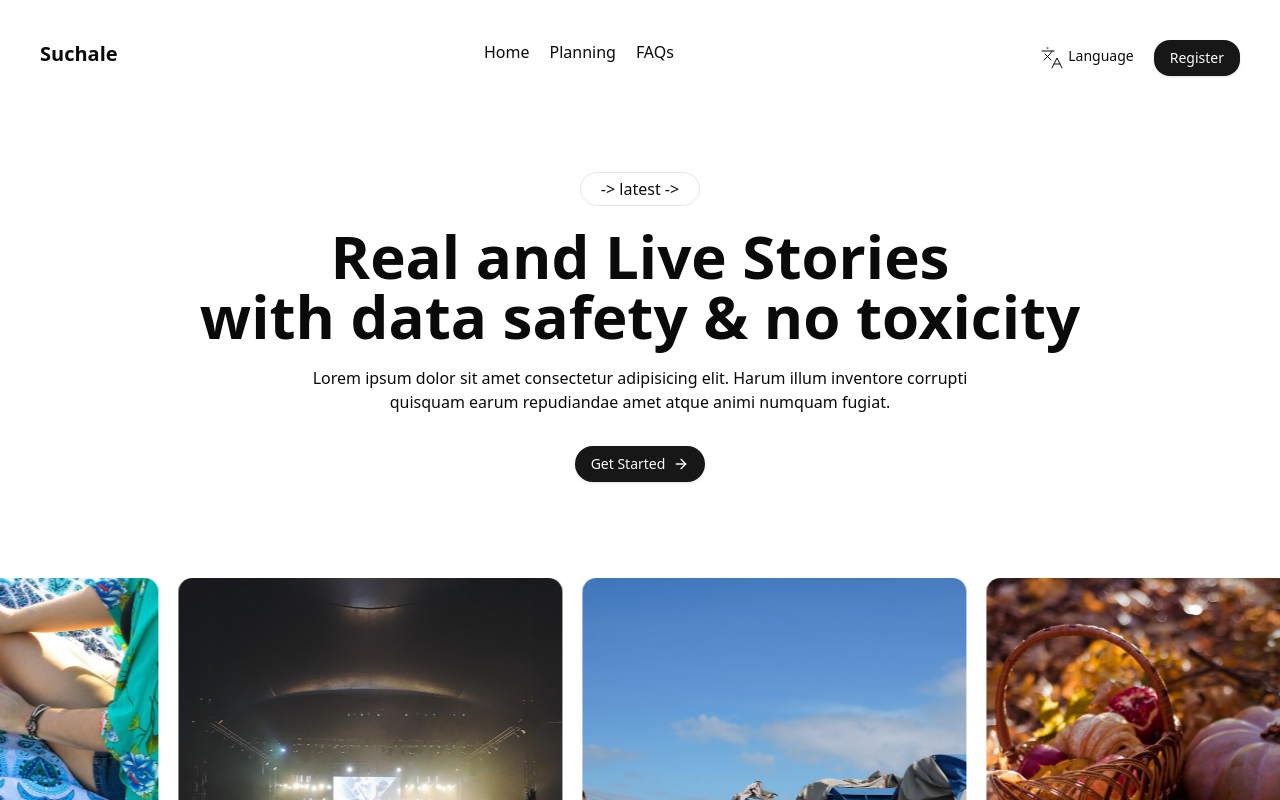
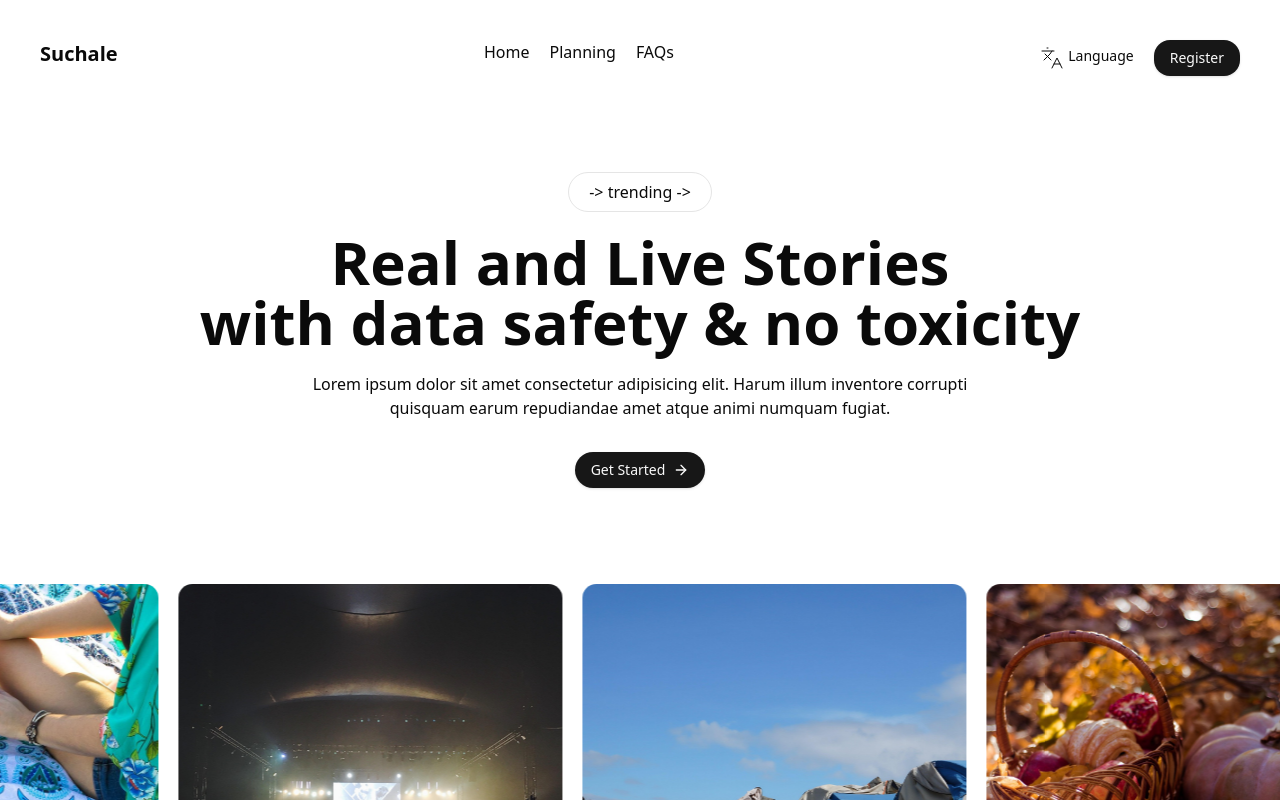
Before and after one commit to kush34/Suchale, a React (Vite) app in the folder frontend/: page / in a window 1280 px wide. Shown: the top 800 px of the page. Built offline with nearby package versions, Linux system fonts and the light colour scheme; no server answers.

Commit message:
implemented the badge in landing page

```diff
--- a/frontend/src/App.tsx
+++ b/frontend/src/App.tsx
@@ -8,11 +8,11 @@ import FAQs from './Components/landing/FAQs';
 const App = () => {
   const navigate = useNavigate();
   return (
-    <div>
+    <div className='max-w-8xl min-h-screen mx-auto'>
       <Navbar />
       <Hero />
       <PhotoMasonary />
-      <FAQs/>
+      <FAQs />
     </div>
 
   )
--- a/frontend/src/Components/landing/Hero.tsx
+++ b/frontend/src/Components/landing/Hero.tsx
@@ -1,25 +1,42 @@
-import React from 'react'
+import React, { useEffect, useState } from 'react'
 import { Button } from '../ui/button'
 import { ArrowRight } from 'lucide-react'
+import { motion, AnimatePresence } from 'framer-motion'
+import { useNavigate } from 'react-router-dom'
 
 const Hero = () => {
+    const badge = ["->  latest  ->", "-> positive ->", "-> trending ->"]
+    const [index, setIndex] = useState(0);
+    const navigate = useNavigate();
+    useEffect(() => {
+        const updateTime = setInterval(() => setIndex(prev => (prev + 1) % badge.length), 2000)
+        return () => clearInterval(updateTime)
+    }, [badge.length])
     return (
         <div className='flex flex-col items-center justify-center mt-24'>
             <section>
                 <span className="badge">
-                    <ul className='flex gap-2 border px-5 py-1 rounded-4xl font-light'>
-                        <li>{"->  latest  ->"}</li>
-                        {/* <li>positive</li>
-                        <li>trending</li> */}
+                    <ul className='flex gap-2 border px-5 py-1 rounded-4xl font-light h-10 items-center'>
+                        <AnimatePresence mode="wait">
+                            <motion.span
+                                key={index}
+                                initial={{ opacity: 0, y: 10 }}
+                                animate={{ opacity: 1, y: 0 }}
+                                exit={{ opacity: 0, y: -10 }}
+                                transition={{ duration: 0.5 }}
+                            >
+                                {badge[index]}
+                            </motion.span>
+                        </AnimatePresence>
                     </ul>
                 </span>
             </section>
             <section className='flex flex-col items-center justify-center'>
-                <h1 className='font-semibold text-6xl my-5 text-center'>Real and Live Stories <br />with data safety & no toxicity</h1>
-                <p className='max-w-2xl text-center font-light'>Lorem ipsum dolor sit amet consectetur adipisicing elit. Harum illum inventore corrupti quisquam earum repudiandae amet atque   animi numquam fugiat.</p>
+                <h1 className='font-semibold text-xl md:text-6xl my-5 text-center'>Real and Live Stories <br />with data safety & no toxicity</h1>
+                <p className='hidden md:inline max-w-2xl text-center font-light'>Lorem ipsum dolor sit amet consectetur adipisicing elit. Harum illum inventore corrupti quisquam earum repudiandae amet atque   animi numquam fugiat.</p>
                 <span className='mt-8'>
-                    <Button className='rounded-4xl'>
-                        Get Started <ArrowRight/>
+                    <Button className='rounded-4xl cursor-pointer' onClick={()=>navigate('/login')}>
+                        Get Started <ArrowRight />
                     </Button>
                 </span>
             </section>
--- a/frontend/src/Components/landing/Navbar.tsx
+++ b/frontend/src/Components/landing/Navbar.tsx
@@ -1,13 +1,15 @@
 import React from 'react'
 import { Button } from '../ui/button'
 import { Languages } from 'lucide-react'
+import { useNavigate } from 'react-router-dom'
 
 const Navbar = () => {
+    const navigate = useNavigate();
     return (
         <div className='flex justify-between mx-10 my-10'>
             <span className='font-bold text-xl'>Suchale</span>
             <span >
-                <ul className='flex gap-5'>
+                <ul className='hidden md:flex gap-5'>
                     <li>Home</li>
                     <li>Planning</li>
                     <li>FAQs</li>
@@ -18,7 +20,7 @@ const Navbar = () => {
                     <Languages strokeWidth={1}/> Language
                 </span>
                 <span>
-                    <Button className='rounded-2xl text-sm'>
+                    <Button className='rounded-2xl text-sm' onClick={()=>navigate("/login")}>
                         Register
                     </Button>
                 </span>
--- a/frontend/src/Components/landing/PhotoMasonary.tsx
+++ b/frontend/src/Components/landing/PhotoMasonary.tsx
@@ -20,7 +20,7 @@ const PhotoMasonary = () => {
         }
       `}</style>
             <div className='marquee-container gap-5'>
-                {[...photos, ...photos, ...photos].map((img, index) => <img className='w-96 rounded-xl object-cover h-96 flex-shrink-0' key={index} src={img} alt={`Photo ${index + 1}`} />)}
+                {[...photos, ...photos, ...photos].map((img, index) => <img className='w-54 h-54 md:w-96 md:h-96 rounded-xl object-cover flex-shrink-0' key={index} src={img} alt={`Photo ${index + 1}`} />)}
             </div>
         </div>
     )
```
